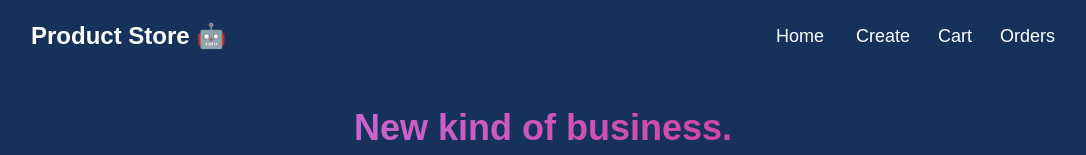
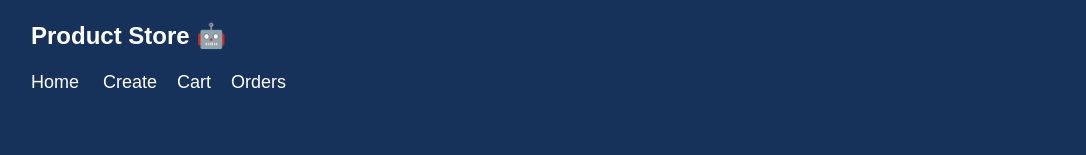
Before and after one commit to rPrajwal18/E-Commerce-store, a React (Vite) app in the folder client/: page / in a window 1280 px wide. Shown: the top 155 px of the page, without its empty margins (97-1183 px from the left). Built offline with nearby package versions, Linux system fonts and the light colour scheme; no server answers.

Commit message:
changes in navbar

```diff
--- a/client/src/components/Navbar.jsx
+++ b/client/src/components/Navbar.jsx
@@ -4,11 +4,11 @@ const Navbar = () => {
 
   return (
     <nav className="bg-primary font-poppins pt-5 pb-2 px-5 md:px-10">
-      <div className="max-w-5xl mx-auto flex items-center justify-between">
-        <div>
+      <div className="max-w-5xl mx-auto">
+        <div className="text-center md:text-left">
           <p className="text-xl md:text-2xl font-semibold">Product Store 🤖</p>
         </div>
-        <ul className="flex flex-col md:flex-row space-y-3 md:space-y-0 md:space-x-7">
+        <ul className="flex justify-center md:justify-start space-x-5 mt-4">
           <li>
             <Link
               to="/"
```
